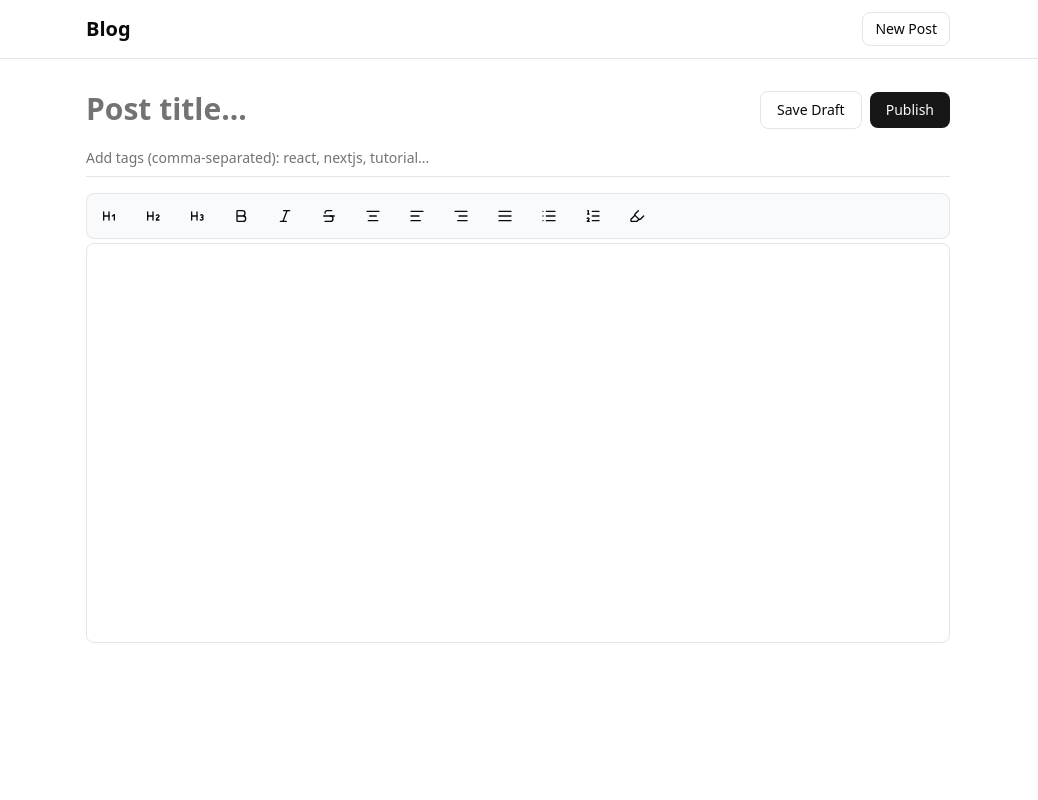
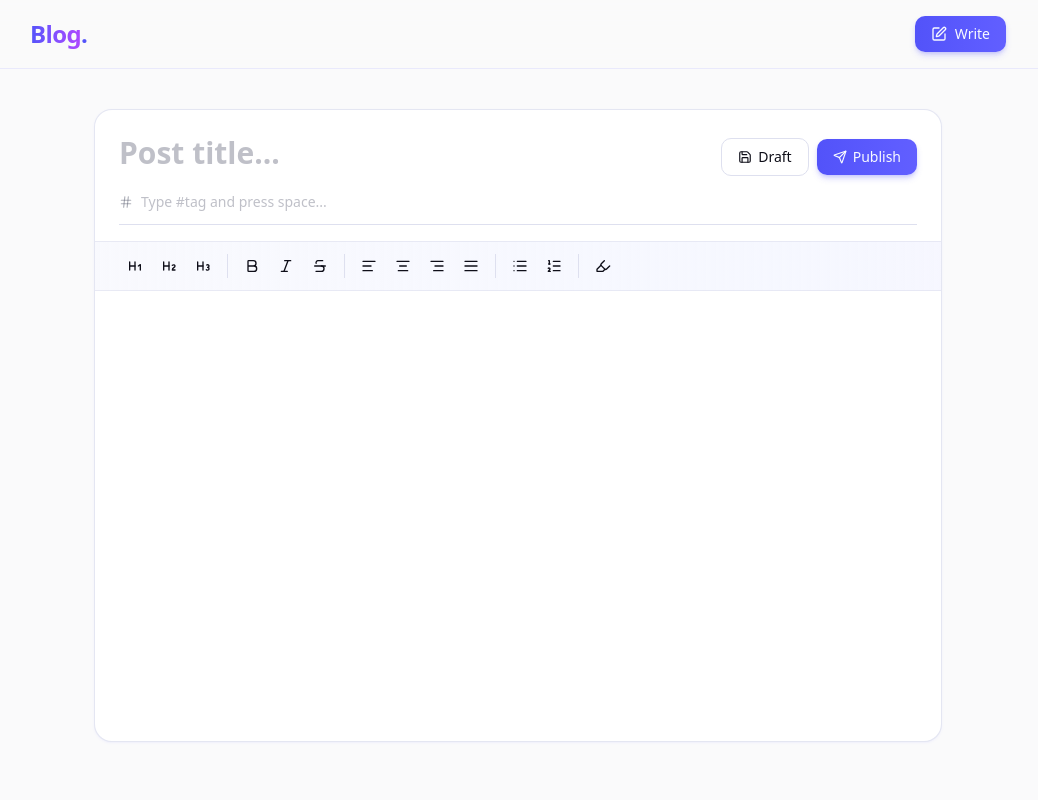
Before and after one commit to Sat-i-am/blogpost, a Next.js app: page /editor in a window 1280 px wide. Shown: the top 800 px of the page, without its empty margins (122-1160 px from the left). Built offline with nearby package versions, Linux system fonts and the light colour scheme.

Commit message:
added some styles and css

```diff
--- a/app/editor/page.tsx
+++ b/app/editor/page.tsx
@@ -14,7 +14,7 @@ export default function NewPostPage() {
   const router = useRouter()
 
   return (
-    <div className="max-w-4xl mx-auto py-8 px-4">
+    <div className="max-w-4xl mx-auto py-10 px-6">
       <BlogEditor onPublish={(post) => router.push(`/post/${post.slug}`)} />
     </div>
   )
--- a/app/globals.css
+++ b/app/globals.css
@@ -48,71 +48,71 @@
 
 :root {
   --radius: 0.625rem;
-  --background: oklch(1 0 0);
-  --foreground: oklch(0.145 0 0);
+  --background: oklch(0.985 0.002 280);
+  --foreground: oklch(0.17 0.02 280);
   --card: oklch(1 0 0);
-  --card-foreground: oklch(0.145 0 0);
+  --card-foreground: oklch(0.17 0.02 280);
   --popover: oklch(1 0 0);
-  --popover-foreground: oklch(0.145 0 0);
-  --primary: oklch(0.205 0 0);
-  --primary-foreground: oklch(0.985 0 0);
-  --secondary: oklch(0.97 0 0);
-  --secondary-foreground: oklch(0.205 0 0);
-  --muted: oklch(0.97 0 0);
-  --muted-foreground: oklch(0.556 0 0);
-  --accent: oklch(0.97 0 0);
-  --accent-foreground: oklch(0.205 0 0);
-  --destructive: oklch(0.577 0.245 27.325);
-  --border: oklch(0.922 0 0);
-  --input: oklch(0.922 0 0);
-  --ring: oklch(0.708 0 0);
-  --chart-1: oklch(0.646 0.222 41.116);
-  --chart-2: oklch(0.6 0.118 184.704);
-  --chart-3: oklch(0.398 0.07 227.392);
-  --chart-4: oklch(0.828 0.189 84.429);
-  --chart-5: oklch(0.769 0.188 70.08);
-  --sidebar: oklch(0.985 0 0);
-  --sidebar-foreground: oklch(0.145 0 0);
-  --sidebar-primary: oklch(0.205 0 0);
-  --sidebar-primary-foreground: oklch(0.985 0 0);
-  --sidebar-accent: oklch(0.97 0 0);
-  --sidebar-accent-foreground: oklch(0.205 0 0);
-  --sidebar-border: oklch(0.922 0 0);
-  --sidebar-ring: oklch(0.708 0 0);
+  --popover-foreground: oklch(0.17 0.02 280);
+  --primary: oklch(0.55 0.24 275);           /* vibrant indigo */
+  --primary-foreground: oklch(0.985 0.01 280);
+  --secondary: oklch(0.95 0.03 280);         /* light indigo tint */
+  --secondary-foreground: oklch(0.35 0.1 275);
+  --muted: oklch(0.96 0.015 280);
+  --muted-foreground: oklch(0.5 0.03 280);
+  --accent: oklch(0.93 0.04 310);            /* soft violet tint */
+  --accent-foreground: oklch(0.3 0.12 310);
+  --destructive: oklch(0.577 0.245 27.325);  /* red */
+  --border: oklch(0.91 0.02 280);
+  --input: oklch(0.91 0.02 280);
+  --ring: oklch(0.55 0.24 275);              /* matches primary */
+  --chart-1: oklch(0.55 0.24 275);           /* indigo */
+  --chart-2: oklch(0.65 0.2 165);            /* teal */
+  --chart-3: oklch(0.7 0.18 45);             /* amber */
+  --chart-4: oklch(0.6 0.22 330);            /* pink */
+  --chart-5: oklch(0.6 0.18 145);            /* green */
+  --sidebar: oklch(0.97 0.01 280);
+  --sidebar-foreground: oklch(0.17 0.02 280);
+  --sidebar-primary: oklch(0.55 0.24 275);
+  --sidebar-primary-foreground: oklch(0.985 0.01 280);
+  --sidebar-accent: oklch(0.93 0.04 275);
+  --sidebar-accent-foreground: oklch(0.3 0.12 275);
+  --sidebar-border: oklch(0.91 0.02 280);
+  --sidebar-ring: oklch(0.55 0.24 275);
 }
 
 .dark {
-  --background: oklch(0.145 0 0);
-  --foreground: oklch(0.985 0 0);
-  --card: oklch(0.205 0 0);
-  --card-foreground: oklch(0.985 0 0);
-  --popover: oklch(0.205 0 0);
-  --popover-foreground: oklch(0.985 0 0);
-  --primary: oklch(0.922 0 0);
-  --primary-foreground: oklch(0.205 0 0);
-  --secondary: oklch(0.269 0 0);
-  --secondary-foreground: oklch(0.985 0 0);
-  --muted: oklch(0.269 0 0);
-  --muted-foreground: oklch(0.708 0 0);
-  --accent: oklch(0.269 0 0);
-  --accent-foreground: oklch(0.985 0 0);
+  --background: oklch(0.16 0.02 280);
+  --foreground: oklch(0.96 0.01 280);
+  --card: oklch(0.21 0.025 280);
+  --card-foreground: oklch(0.96 0.01 280);
+  --popover: oklch(0.21 0.025 280);
+  --popover-foreground: oklch(0.96 0.01 280);
+  --primary: oklch(0.7 0.2 275);             /* brighter indigo for dark mode */
+  --primary-foreground: oklch(0.15 0.02 280);
+  --secondary: oklch(0.27 0.04 280);
+  --secondary-foreground: oklch(0.9 0.03 280);
+  --muted: oklch(0.25 0.03 280);
+  --muted-foreground: oklch(0.65 0.04 280);
+  --accent: oklch(0.3 0.06 310);
+  --accent-foreground: oklch(0.9 0.04 310);
   --destructive: oklch(0.704 0.191 22.216);
-  --border: oklch(1 0 0 / 10%);
-  --input: oklch(1 0 0 / 15%);
-  --ring: oklch(0.556 0 0);
-  --chart-1: oklch(0.488 0.243 264.376);
-  --chart-2: oklch(0.696 0.17 162.48);
-  --chart-3: oklch(0.769 0.188 70.08);
-  --chart-4: oklch(0.627 0.265 303.9);
-  --chart-5: oklch(0.645 0.246 16.439);
-  --sidebar: oklch(0.205 0 0);
-  --sidebar-foreground: oklch(0.985 0 0);
-  --sidebar-primary: oklch(0.488 0.243 264.376);
-  --sidebar-primary-foreground: oklch(0.985 0 0);
-  --sidebar-accent: oklch(0.269 0 0);
-  --sidebar-accent-foreground: oklch(0.985 0 0);
-  --sidebar-border: oklch(1 0 0 / 10%);
-  --sidebar-ring: oklch(0.556 0 0);
+  --border: oklch(0.3 0.03 280);
+  --input: oklch(0.3 0.03 280);
+  --ring: oklch(0.7 0.2 275);
+  --chart-1: oklch(0.65 0.22 275);
+  --chart-2: oklch(0.7 0.17 165);
+  --chart-3: oklch(0.75 0.18 45);
+  --chart-4: oklch(0.65 0.22 330);
+  --chart-5: oklch(0.65 0.18 145);
+  --sidebar: oklch(0.2 0.025 280);
+  --sidebar-foreground: oklch(0.96 0.01 280);
+  --sidebar-primary: oklch(0.7 0.2 275);
+  --sidebar-primary-foreground: oklch(0.96 0.01 280);
+  --sidebar-accent: oklch(0.28 0.05 275);
+  --sidebar-accent-foreground: oklch(0.9 0.04 275);
+  --sidebar-border: oklch(0.3 0.03 280);
+  --sidebar-ring: oklch(0.7 0.2 275);
 }
 
 @layer base {
--- a/app/layout.tsx
+++ b/app/layout.tsx
@@ -10,6 +10,7 @@
 import type { Metadata } from "next"
 import { Geist, Geist_Mono } from "next/font/google"
 import Link from "next/link"
+import { PenSquare } from "lucide-react"
 import "./globals.css"
 
 const geistSans = Geist({
@@ -25,7 +26,7 @@ const geistMono = Geist_Mono({
 export const metadata: Metadata = {
   title: {
     default: "Blog",
-    template: "%s | Blog",       // Post pages can set their own title: "My Post | Blog"
+    template: "%s | Blog",
   },
   description: "A modern blog platform built with Next.js and TipTap",
 }
@@ -38,24 +39,34 @@ export default function RootLayout({
   return (
     <html lang="en">
       <body
-        className={`${geistSans.variable} ${geistMono.variable} antialiased`}
+        className={`${geistSans.variable} ${geistMono.variable} antialiased min-h-screen bg-background`}
       >
         {/* Site-wide navigation */}
-        <header className="border-b">
-          <nav className="max-w-4xl mx-auto px-4 py-3 flex items-center justify-between">
-            <Link href="/" className="text-xl font-bold">
-              Blog
+        <header className="sticky top-0 z-50 border-b border-primary/10 bg-background/80 backdrop-blur-md">
+          <nav className="max-w-5xl mx-auto px-6 py-4 flex items-center justify-between">
+            <Link href="/" className="text-2xl font-bold tracking-tight hover:opacity-80 transition-opacity">
+              <span className="bg-gradient-to-r from-primary to-purple-500 bg-clip-text text-transparent">Blog</span><span className="text-primary">.</span>
             </Link>
             <Link
               href="/editor"
-              className="text-sm px-3 py-1.5 border rounded-md hover:bg-muted transition-colors"
+              className="inline-flex items-center gap-2 text-sm font-medium px-4 py-2 bg-gradient-to-r from-primary to-indigo-500 text-primary-foreground rounded-lg hover:opacity-90 shadow-md shadow-primary/25 transition-all hover:shadow-lg hover:shadow-primary/30"
             >
-              New Post
+              <PenSquare className="size-4" />
+              Write
             </Link>
           </nav>
         </header>
 
-        {children}
+        <main className="min-h-[calc(100vh-65px)]">
+          {children}
+        </main>
+
+        {/* Footer */}
+        <footer className="border-t border-primary/10 py-8 mt-16 bg-gradient-to-t from-primary/5 to-transparent">
+          <div className="max-w-5xl mx-auto px-6 text-center text-sm text-muted-foreground">
+            Built with <span className="text-primary font-medium">Next.js</span> & <span className="text-purple-500 font-medium">TipTap</span>
+          </div>
+        </footer>
       </body>
     </html>
   )
--- a/components/Editor/BlogEditor.tsx
+++ b/components/Editor/BlogEditor.tsx
@@ -15,11 +15,12 @@
 
 "use client"
 
-import { useState, useEffect, useMemo } from 'react'
+import { useState, useEffect, useMemo, useRef, KeyboardEvent } from 'react'
 import Highlight from '@tiptap/extension-highlight'
 import TextAlign from '@tiptap/extension-text-align'
 import { useEditor, EditorContent } from '@tiptap/react'
 import StarterKit from '@tiptap/starter-kit'
+import { Save, Send, Loader2, Check, Hash, X } from 'lucide-react'
 import MenuBar from './Menubar'
 import { useAutosave } from '@/hooks/useAutosave'
 import { storage } from '@/lib/storage'
@@ -28,11 +29,11 @@ import { uniqueSlug } from '@/lib/slugify'
 import { BlogPost } from '@/lib/types'
 
 interface BlogEditorProps {
-  postId?: string               // undefined = new post, string = editing existing
-  initialContent?: string       // HTML to load into editor
+  postId?: string
+  initialContent?: string
   initialTitle?: string
   initialTags?: string[]
-  onPublish?: (post: BlogPost) => void  // called after publishing
+  onPublish?: (post: BlogPost) => void
 }
 
 /**
@@ -54,14 +55,52 @@ export default function BlogEditor({
   const id = useMemo(() => postId || crypto.randomUUID(), [postId])
 
   const [title, setTitle] = useState(initialTitle)
-  const [tagsInput, setTagsInput] = useState(initialTags.join(', '))
+  const [tags, setTags] = useState<string[]>(initialTags)
+  const [tagInput, setTagInput] = useState('')   // current text being typed in the tag input
   const [content, setContent] = useState(initialContent)
+  const tagInputRef = useRef<HTMLInputElement>(null)
 
-  // Parse comma-separated tags input into an array
-  const tags = tagsInput
-    .split(',')
-    .map((t) => t.trim())
-    .filter(Boolean)
+  /**
+   * Handle tag input changes.
+   * When user types "#word " (hash + word + space), extract the tag and add it as a chip.
+   */
+  function handleTagInputChange(value: string) {
+    // Check if the input ends with a space and contains a # tag
+    const match = value.match(/#(\w+)\s$/)
+    if (match) {
+      const newTag = match[1].toLowerCase()
+      if (!tags.includes(newTag)) {
+        setTags((prev) => [...prev, newTag])
+      }
+      setTagInput('')  // clear input after adding tag
+    } else {
+      setTagInput(value)
+    }
+  }
+
+  /**
+   * Handle special keys in the tag input:
+   * - Enter: add the current text as a tag (with or without #)
+   * - Backspace on empty input: remove the last tag
+   */
+  function handleTagKeyDown(e: KeyboardEvent<HTMLInputElement>) {
+    if (e.key === 'Enter') {
+      e.preventDefault()
+      const raw = tagInput.replace(/^#/, '').trim().toLowerCase()
+      if (raw && !tags.includes(raw)) {
+        setTags((prev) => [...prev, raw])
+      }
+      setTagInput('')
+    }
+    if (e.key === 'Backspace' && tagInput === '' && tags.length > 0) {
+      setTags((prev) => prev.slice(0, -1))
+    }
+  }
+
+  /** Remove a tag by clicking the X on its chip */
+  function removeTag(tag: string) {
+    setTags((prev) => prev.filter((t) => t !== tag))
+  }
 
   // TipTap editor setup
   const editor = useEditor({
@@ -121,51 +160,96 @@ export default function BlogEditor({
 
   return (
     <div className="w-full max-w-4xl mx-auto">
-      {/* Header: title + action buttons */}
+      {/* Editor card container */}
+      <div className="border border-border/80 rounded-2xl bg-card shadow-sm shadow-primary/5 overflow-hidden">
+        {/* Header: title + actions */}
+        <div className="p-6 pb-0">
           <div className="flex items-start justify-between gap-4 mb-4">
             <input
               type="text"
               value={title}
               onChange={(e) => setTitle(e.target.value)}
               placeholder="Post title..."
-          className="flex-1 text-3xl font-bold bg-transparent outline-none placeholder:text-muted-foreground"
+              className="flex-1 text-3xl font-bold bg-transparent outline-none placeholder:text-muted-foreground/40 leading-tight"
             />
-        <div className="flex items-center gap-2 shrink-0">
+            <div className="flex items-center gap-2 shrink-0 pt-1">
               {/* Autosave status indicator */}
-          <span className="text-xs text-muted-foreground">
-            {status === 'saving' && 'Saving...'}
-            {status === 'saved' && 'Saved'}
+              <span className="flex items-center gap-1.5 text-xs text-muted-foreground mr-1">
+                {status === 'saving' && (
+                  <>
+                    <Loader2 className="size-3 animate-spin" />
+                    Saving...
+                  </>
+                )}
+                {status === 'saved' && (
+                  <>
+                    <Check className="size-3 text-green-500" />
+                    Saved
+                  </>
+                )}
               </span>
               <button
                 onClick={handleSaveDraft}
-            className="px-4 py-2 text-sm border rounded-md hover:bg-muted transition-colors"
+                className="inline-flex items-center gap-1.5 px-4 py-2 text-sm font-medium border rounded-lg hover:bg-muted transition-colors"
               >
-            Save Draft
+                <Save className="size-3.5" />
+                Draft
               </button>
               <button
                 onClick={handlePublish}
-            className="px-4 py-2 text-sm bg-primary text-primary-foreground rounded-md hover:opacity-90 transition-colors"
+                className="inline-flex items-center gap-1.5 px-4 py-2 text-sm font-medium bg-gradient-to-r from-primary to-indigo-500 text-primary-foreground rounded-lg hover:opacity-90 shadow-md shadow-primary/25 transition-all hover:shadow-lg hover:shadow-primary/30"
               >
+                <Send className="size-3.5" />
                 Publish
               </button>
             </div>
           </div>
 
-      {/* Tags input */}
+          {/* Tags input — type #tagname + space to create a chip */}
+          <div
+            className="flex items-center gap-2 flex-wrap mb-4 border-b pb-3 cursor-text focus-within:border-primary/30 transition-colors"
+            onClick={() => tagInputRef.current?.focus()}
+          >
+            <Hash className="size-3.5 text-muted-foreground/50 shrink-0" />
+
+            {/* Rendered tag chips */}
+            {tags.map((tag) => (
+              <span
+                key={tag}
+                className="inline-flex items-center gap-1 px-2.5 py-1 text-xs font-medium rounded-full bg-gradient-to-r from-primary/10 to-purple-500/10 text-primary border border-primary/20"
+              >
+                {tag}
+                <button
+                  onClick={(e) => { e.stopPropagation(); removeTag(tag) }}
+                  className="hover:text-destructive transition-colors"
+                >
+                  <X className="size-3" />
+                </button>
+              </span>
+            ))}
+
+            {/* Text input for typing new tags */}
             <input
+              ref={tagInputRef}
               type="text"
-        value={tagsInput}
-        onChange={(e) => setTagsInput(e.target.value)}
-        placeholder="Add tags (comma-separated): react, nextjs, tutorial..."
-        className="w-full mb-4 text-sm bg-transparent outline-none border-b pb-2 placeholder:text-muted-foreground"
+              value={tagInput}
+              onChange={(e) => handleTagInputChange(e.target.value)}
+              onKeyDown={handleTagKeyDown}
+              placeholder={tags.length === 0 ? 'Type #tag and press space...' : 'Add more...'}
+              className="flex-1 min-w-[120px] text-sm bg-transparent outline-none placeholder:text-muted-foreground/40"
             />
+          </div>
+        </div>
 
         {/* Formatting toolbar */}
+        <div className="px-6 py-2 border-y border-border/60 bg-gradient-to-r from-muted/40 to-primary/5">
           <MenuBar editor={editor} />
+        </div>
 
         {/* TipTap editor area */}
-      <div className="min-h-[400px] border rounded-md p-4 mt-1">
+        <div className="p-6 min-h-[450px]">
           <EditorContent editor={editor} />
+        </div>
       </div>
     </div>
   )
--- a/components/Editor/Menubar.tsx
+++ b/components/Editor/Menubar.tsx
@@ -1,3 +1,14 @@
+/**
+ * Formatting toolbar for the TipTap editor.
+ *
+ * 13 formatting options organized into logical groups:
+ * - Headings (H1, H2, H3)
+ * - Text style (Bold, Italic, Strikethrough)
+ * - Alignment (Left, Center, Right, Justify)
+ * - Lists (Bullet, Ordered)
+ * - Highlight
+ */
+
 import { Editor } from "@tiptap/react";
 import { Heading1, Heading2, Heading3, Bold, Italic, Strikethrough, List, AlignCenter, AlignLeft, AlignRight, Highlighter, ListOrdered, AlignJustify } from "lucide-react"
 import { Toggle } from "../ui/toggle";
@@ -17,19 +28,17 @@ const MenuBar = ({ editor }: { editor: Editor }) => {
             icon: <Heading2 className="size-4" />,
             onClick: () => editor.chain().focus().toggleHeading({ level: 2 }).run(),
             pressed: editor.isActive('heading', { level: 2 })
-
         },
         {
             icon: <Heading3 className="size-4" />,
             onClick: () => editor.chain().focus().toggleHeading({ level: 3 }).run(),
             pressed: editor.isActive('heading', { level: 3 })
-
         },
+        'separator',
         {
             icon: <Bold className="size-4" />,
             onClick: () => editor.chain().focus().toggleBold().run(),
             pressed: editor.isActive('bold')
-
         },
         {
             icon: <Italic className="size-4" />,
@@ -41,16 +50,16 @@ const MenuBar = ({ editor }: { editor: Editor }) => {
             onClick: () => editor.chain().focus().toggleStrike().run(),
             pressed: editor.isActive('strike')
         },
+        'separator',
+        {
+            icon: <AlignLeft className="size-4" />,
+            onClick: () => editor.chain().focus().setTextAlign('left').run(),
+            pressed: editor.isActive({ textAlign: 'left' })
+        },
         {
             icon: <AlignCenter className="size-4" />,
             onClick: () => editor.chain().focus().setTextAlign('center').run(),
             pressed: editor.isActive({ textAlign: 'center' })
-        },
-        {
-            icon: <AlignLeft className="size-4" />,
-            onClick: () => editor.chain().focus().setTextAlign('left').run(),
-            pressed: editor.isActive({ textAlign: 'left' })
-
         },
         {
             icon: <AlignRight className="size-4" />,
@@ -62,6 +71,7 @@ const MenuBar = ({ editor }: { editor: Editor }) => {
             onClick: () => editor.chain().focus().setTextAlign('justify').run(),
             pressed: editor.isActive({ textAlign: 'justify' })
         },
+        'separator',
         {
             icon: <List className="size-4" />,
             onClick: ()=> editor.chain().focus().toggleBulletList().run(),
@@ -72,23 +82,33 @@ const MenuBar = ({ editor }: { editor: Editor }) => {
             onClick: () => editor.chain().focus().toggleOrderedList().run(),
             pressed: editor.isActive('orderedList')
         },
+        'separator',
         {
             icon: <Highlighter className="size-4" />,
             onClick: () => editor.chain().focus().toggleHighlight().run(),
             pressed: editor.isActive('highlight')
-
         },
     ]
 
     return (
-        <div className="control-group">
-            <div className="border rounded-md p-1 mb-1 bg-slate-50 space-x-2 z-50">
-                {
-                    Options.map((option, index) => {
-                        return <Toggle key={index} onClick={option.onClick} pressed={option.pressed}>{option.icon}</Toggle>
-                    })
+        <div className="flex items-center gap-0.5 flex-wrap">
+            {Options.map((option, index) => {
+                if (option === 'separator') {
+                    return <div key={index} className="w-px h-6 bg-border mx-1.5" />
                 }
-            </div>
+                const opt = option as { icon: React.ReactNode; onClick: () => void; pressed: boolean }
+                return (
+                    <Toggle
+                        key={index}
+                        onClick={opt.onClick}
+                        pressed={opt.pressed}
+                        size="sm"
+                        className="rounded-md"
+                    >
+                        {opt.icon}
+                    </Toggle>
+                )
+            })}
         </div>
     )
 }
--- a/components/SearchBar.tsx
+++ b/components/SearchBar.tsx
@@ -27,14 +27,14 @@ export default function SearchBar({ onSearch }: SearchBarProps) {
   }, [debouncedQuery, onSearch])
 
   return (
-    <div className="relative">
-      <Search className="absolute left-3 top-1/2 -translate-y-1/2 size-4 text-muted-foreground" />
+    <div className="relative group">
+      <Search className="absolute left-4 top-1/2 -translate-y-1/2 size-4 text-muted-foreground group-focus-within:text-primary transition-colors" />
       <input
         type="text"
         value={query}
         onChange={(e) => setQuery(e.target.value)}
         placeholder="Search posts..."
-        className="w-full pl-10 pr-4 py-2 text-sm border rounded-md bg-transparent outline-none focus:ring-2 focus:ring-ring"
+        className="w-full pl-11 pr-4 py-3 text-sm border rounded-xl bg-card outline-none focus:ring-2 focus:ring-primary/20 focus:border-primary shadow-sm shadow-primary/5 transition-all placeholder:text-muted-foreground/60"
       />
     </div>
   )
--- a/components/TagFilter.tsx
+++ b/components/TagFilter.tsx
@@ -25,10 +25,10 @@ export default function TagFilter({ tags, selectedTags, onTagToggle }: TagFilter
           <button
             key={tag}
             onClick={() => onTagToggle(tag)}
-            className={`px-3 py-1 text-xs rounded-full transition-colors ${
+            className={`px-3.5 py-1.5 text-xs font-medium rounded-full border transition-all duration-200 ${
               isSelected
-                ? 'bg-primary text-primary-foreground'        // filled = active
-                : 'bg-secondary text-secondary-foreground hover:bg-secondary/80'  // outline = inactive
+                ? 'bg-gradient-to-r from-primary to-indigo-500 text-primary-foreground border-primary shadow-sm shadow-primary/25'
+                : 'bg-card text-muted-foreground border-border hover:border-primary/40 hover:text-primary hover:bg-primary/5'
             }`}
           >
             {tag}
```
Also changed, not shown: app/editor/[id]/page.tsx (+13 -3 lines), app/page.tsx (+25 -17 lines), app/post/[slug]/page.tsx (+47 -24 lines), components/Editor/Toolbar.tsx (deleted, +0 -13 lines), components/PostCard.tsx (+24 -19 lines). Lines whose indentation alone changed are shown as unchanged.
